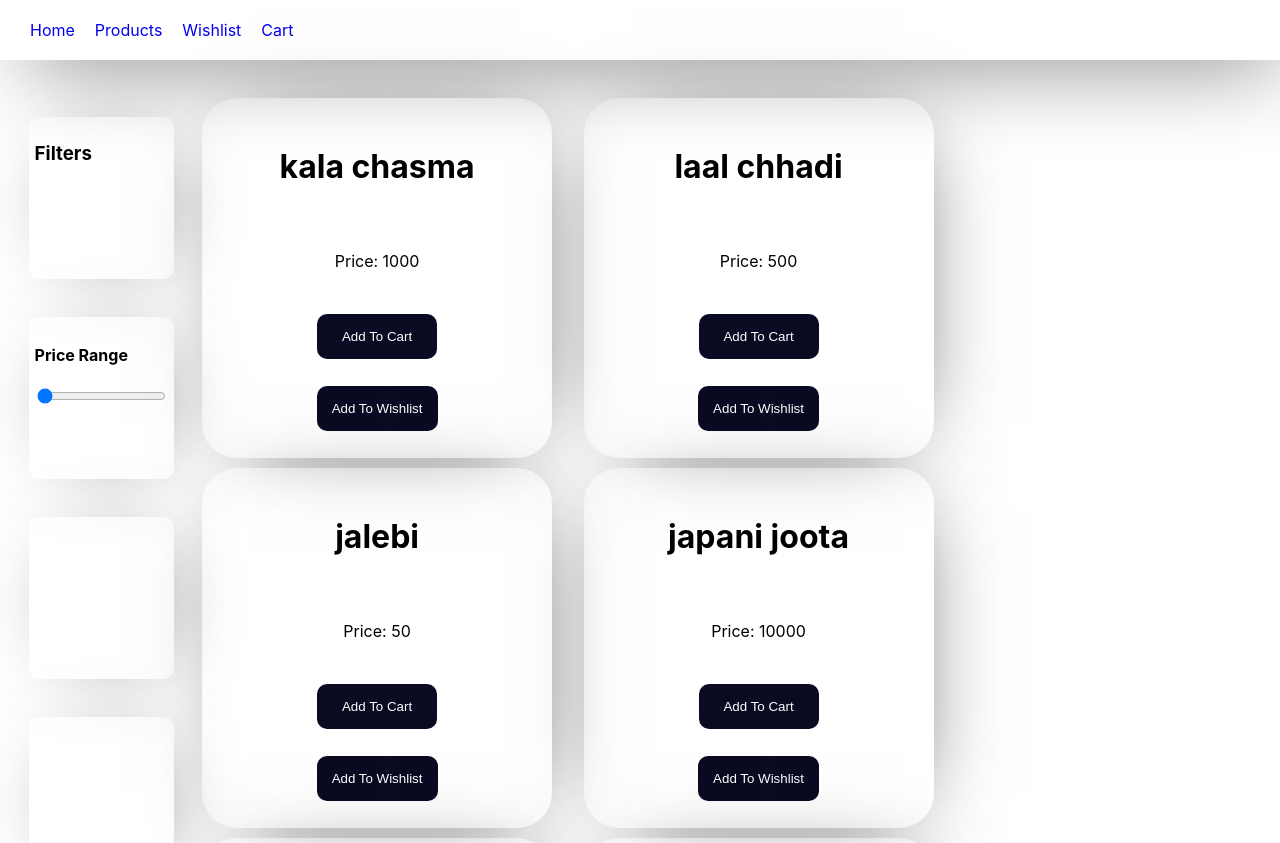
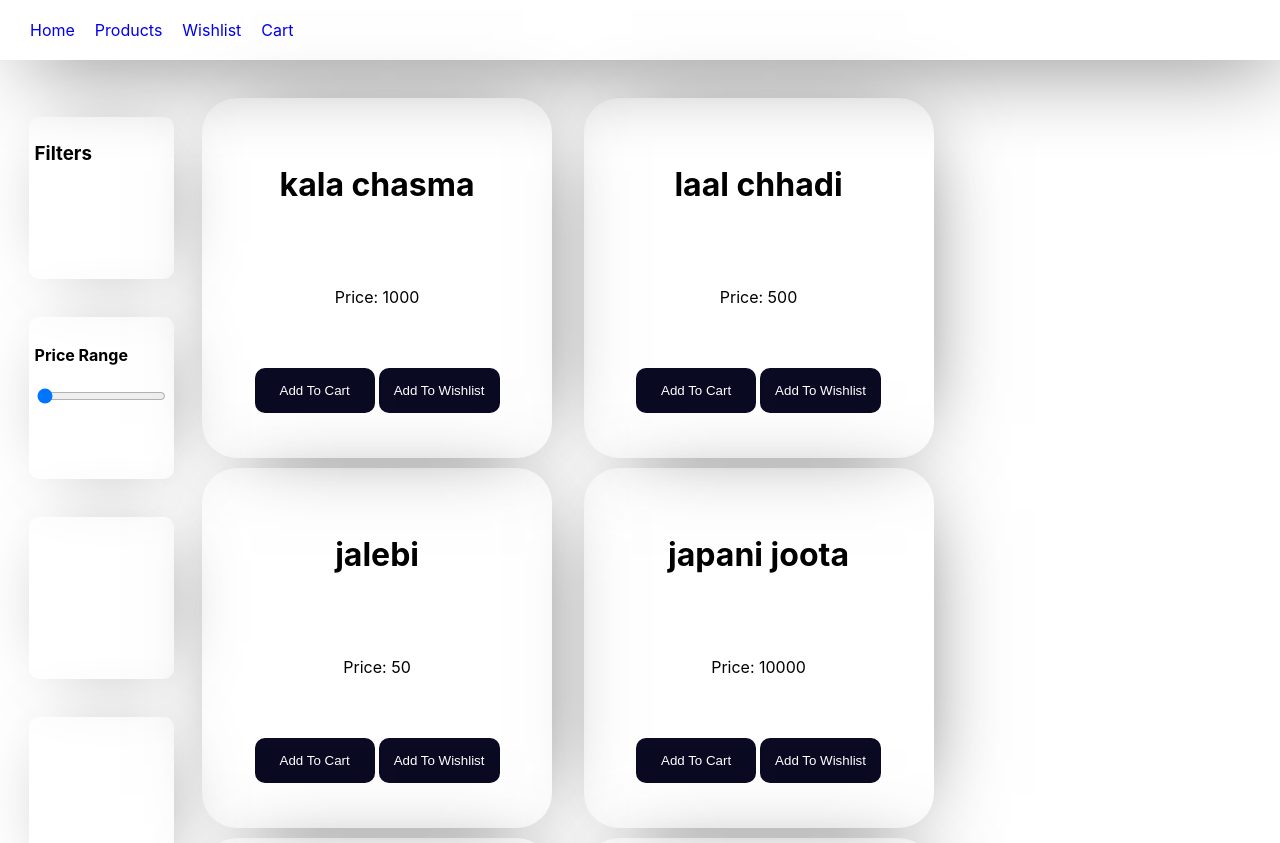
Before and after one commit to RaviPratihast/e-comm-basic, a React (Create React App) app: page /productListing in a window 1280 px wide. Shown: the top 843 px of the page. Built offline with nearby package versions, Linux system fonts and the light colour scheme.

Commit message:
Style: item button aligned.

```diff
--- a/src/Pages/Product-page/Product.css
+++ b/src/Pages/Product-page/Product.css
@@ -62,7 +62,11 @@
   position: relative;
   /* display: flex; */
 }
-.item-container > button {
+.item-button-container{
+  display: flex;
+  gap: 4px;
+}
+.item-container > .item-button-container > button {
   /* padding: 10px 30px;
     /* border: none; */
   /* border: 1px solid black; */
--- a/src/Pages/Product-page/Products.jsx
+++ b/src/Pages/Product-page/Products.jsx
@@ -26,6 +26,7 @@ function Products() {
               <h1>{name}</h1>
               {inStock ? <p> Price: {price}</p> : <p>Out Of Stock</p>}
 
+              <div className="item-button-container">
                 {inStock && (
                   <button
                     onClick={() =>
@@ -51,6 +52,7 @@ function Products() {
                   </button>
                 )}
               </div>
+            </div>
           );
           // console.log(id,name,inStock,price);
         })}
```
Lines whose indentation alone changed are shown as unchanged.
